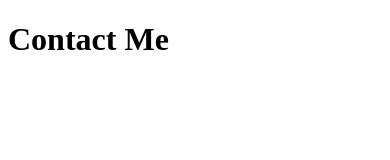
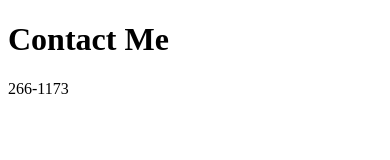
Before and after one commit to clrksanford/git-practice, a plain HTML site: page contact.html in a window 390 px wide. Drawn offline with Linux system fonts and the light colour scheme.

Commit message:
Added phone number to contact

```diff
--- a/contact.html
+++ b/contact.html
@@ -6,5 +6,8 @@
   </head>
   <body>
     <h1>Contact Me</h1>
+    <p>
+      266-1173
+    </p>
   </body>
 </html>
```
